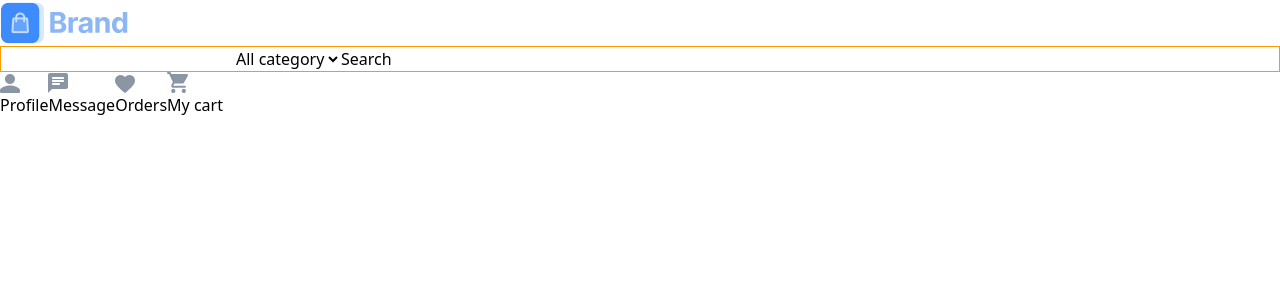
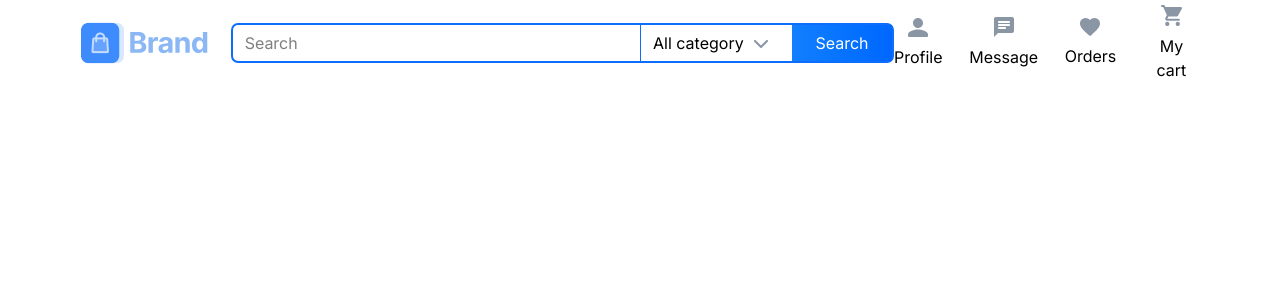
Before and after one commit to cmmubeenofficial/ecommerce-frontend-design, a React (Vite) app: page / in a window 1280 px wide. Shown: the top 300 px of the page. Built offline with nearby package versions, Linux system fonts and the light colour scheme.

Commit message:
done the top logo, search bar and profile section

```diff
--- a/index.html
+++ b/index.html
@@ -1,13 +1,22 @@
 <!doctype html>
 <html lang="en">
+
 <head>
   <meta charset="UTF-8" />
   <link rel="icon" type="image/svg+xml" href="/vite.svg" />
   <meta name="viewport" content="width=device-width, initial-scale=1.0" />
+
+  <!-- index.html -->
+  <link rel="preconnect" href="https://fonts.googleapis.com">
+  <link rel="preconnect" href="https://fonts.gstatic.com" crossorigin>
+  <link href="https://fonts.googleapis.com/css2?family=Inter:wght@400;500;600;700&display=swap" rel="stylesheet">
+
   <title>marketplac-reactjs</title>
 </head>
+
 <body>
   <div id="root"></div>
   <script type="module" src="/src/main.jsx"></script>
 </body>
+
 </html>
--- /dev/null
+++ b/src/components/Header/ProfileSection.jsx
@@ -0,0 +1,12 @@
+import React from 'react'
+
+function ProfileSection({ icon, bellowText }) {
+  return (
+    <button className="flex flex-col justify-center items-center gap-2 cursor-pointer">
+      <img src={`icons/${icon}.svg`} alt={`${icon} button`} />
+      <span>{bellowText}</span>
+    </button>
+  )
+}
+
+export default ProfileSection
--- a/src/components/Header/TopSection.jsx
+++ b/src/components/Header/TopSection.jsx
@@ -1,39 +1,40 @@
+import ProfileSection from "./ProfileSection"
+import { profileSectionData } from "./profileSectionData"
+import { FontAwesomeIcon } from '@fortawesome/react-fontawesome'
+import { faChevronDown } from "@fortawesome/free-solid-svg-icons"
+
 function TopSection() {
+
   return (
     <>
-      <main className="conntainer">
+      <main className="conntainer flex justify-between items-center h-21.5 px-20">
         {/* logo */}
         <section className="logo-conatiner">
           <img src="/public/Brand/logo-colored.png" alt="brand logo" />
         </section>
 
         {/* search bar */}
-        <section className="search-bar-container border border-amber-500">
-          <input type="search" name="cat-search" />
-          <select name="cat-dropdown">
-            <option value="All category">All category</option>
-          </select>
-          <button>Search</button>
-        </section>
+        <form onSubmit={(e) => e.preventDefault()} className="search-bar-container h-10 w-166.25 flex justify-between border-2 border-[#0D6EFD] rounded-[7px]">
+          <input type="search" name="cat-search" placeholder="Search" className="pl-3" />
+
+          {/* dropdown and search button */}
+          <div className="drop-btn relative flex justify-center border border-l-[#0D6EFD] border-r-0 border-y-0">
+            <select name="cat-dropdown" className="pl-3 pr-12 appearance-none">
+              <option value="All category">All category</option>
+            </select>
+            <span className="inter-events-none absolute left-27.5 top-1/2 -translate-y-1/2 text-[#8B96A5]">
+              <FontAwesomeIcon icon={faChevronDown} />
+            </span>
+
+            <button className="bg-linear-to-r from-[#127FFF] to-[#0067FF] text-white w-25 cursor-pointer">Search</button>
+          </div>
+        </form>
 
         {/* profile options */}
-        <section className="profile-conatiner">
-          <button className="profile">
-            <img src="/public/icons/profile.svg" alt="profile button" />
-            <span>Profile</span>
-          </button>
-          <button className="message">
-            <img src="/public/icons/message.svg" alt="message button" />
-            <span>Message</span>
-          </button>
-          <button className="orders">
-            <img src="/public/icons/orders.svg" alt="orders button" />
-            <span>Orders</span>
-          </button>
-          <button className="cart">
-            <img src="/public/icons/cart.svg" alt="cart button" />
-            <span>My cart</span>
-          </button>
+        <section className="profile-conatiner flex gap-[26.67px]">
+          {profileSectionData.map((data) => (
+            <ProfileSection key={data.id} icon={data.icon} bellowText={data.belowText} />
+          ))}
         </section>
       </main>
     </>
--- /dev/null
+++ b/src/components/Header/profileSectionData.js
@@ -0,0 +1,24 @@
+import { v4 as uuidv4 } from 'uuid';
+
+export const profileSectionData = [
+    {
+        id: uuidv4(),
+        icon: "profile",
+        belowText: "Profile"
+    },
+    {
+        id: uuidv4(),
+        icon: "message",
+        belowText: "Message"
+    },
+    {
+        id: uuidv4(),
+        icon: "orders",
+        belowText: "Orders"
+    },
+    {
+        id: uuidv4(),
+        icon: "cart",
+        belowText: "My cart"
+    },
+]
--- a/src/index.css
+++ b/src/index.css
@@ -1 +1,7 @@
 @import "tailwindcss";
+
+@layer base {
+  body {
+    font-family: "Inter", system-ui, sans-serif;
+  }
+}
```
Also changed, not shown: package.json (+6 -1 lines), 1 other file (tests, documents, lock files or other folders). Lines whose indentation alone changed are shown as unchanged.
